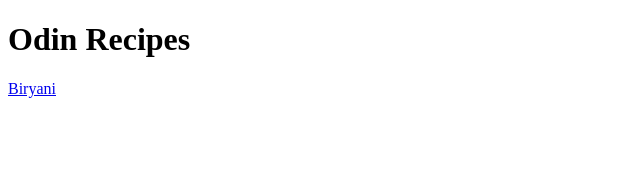
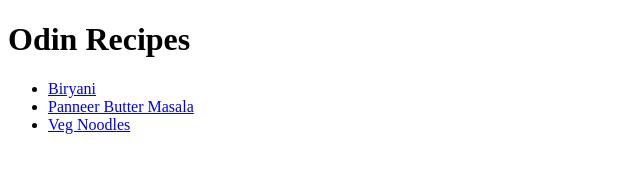
Before and after one commit to SibiVasudevan/odin-recipes, a plain HTML site: page index.html in a window 1280 px wide. Shown: the whole page, without its empty margins (0-640 px from the left). Drawn offline with Linux system fonts and the light colour scheme.

Commit message:
Added panneer butter masala and veg noodle file. Updated index.html

```diff
--- a/index.html
+++ b/index.html
@@ -8,6 +8,10 @@
 
     <body>
         <h1>Odin Recipes</h1>
-        <p><a href = "recipes/biryani.html">Biryani</a></p>
+        <ul>
+            <li><a href="recipes/biryani.html">Biryani</a></li>
+            <li><a href="recipes/panneer-butter-masala.html">Panneer Butter Masala</a></li>
+            <li><a href="recipes/veg-noodle.html">Veg Noodles</a></li>
+        </ul>
     </body>
 </html>
```
Also changed, not shown: recipes/panneer-butter-masala.html (added), recipes/veg-noodle.html (added).
